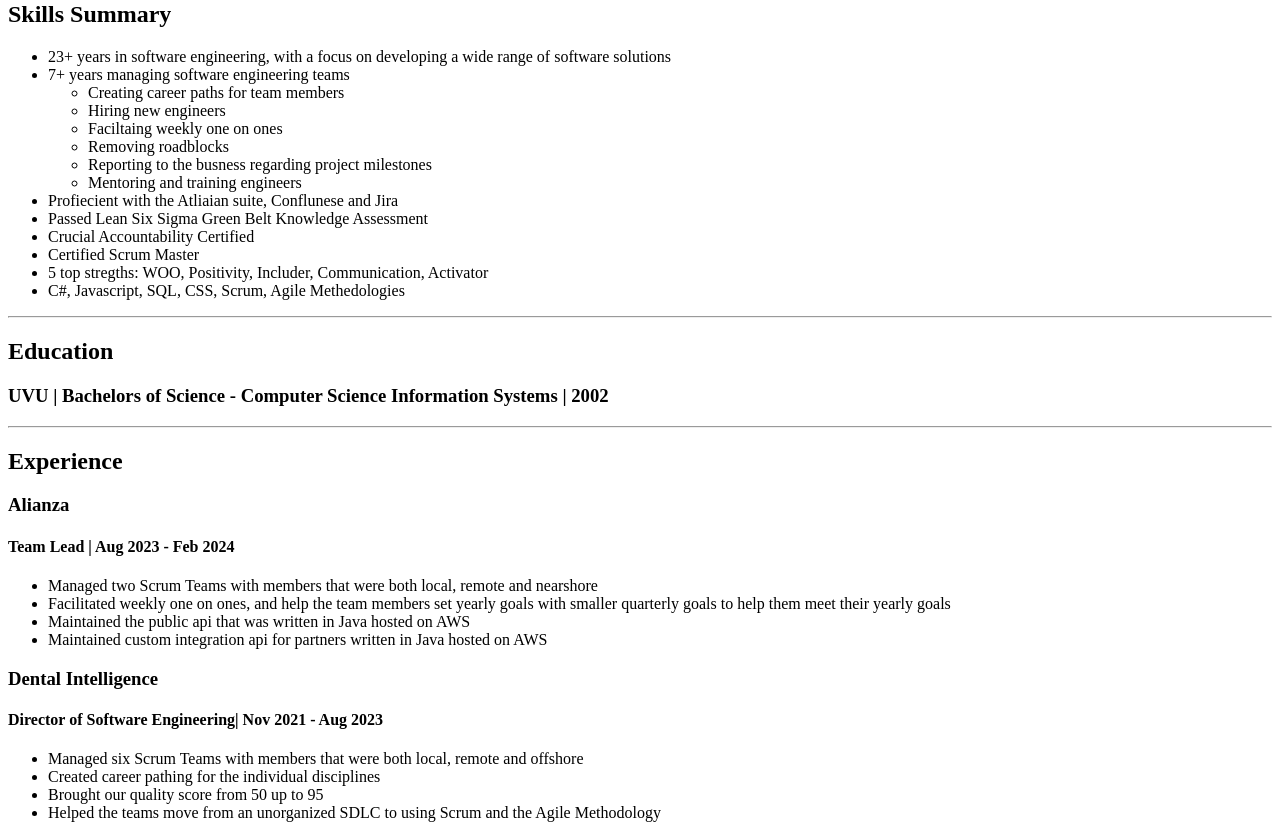
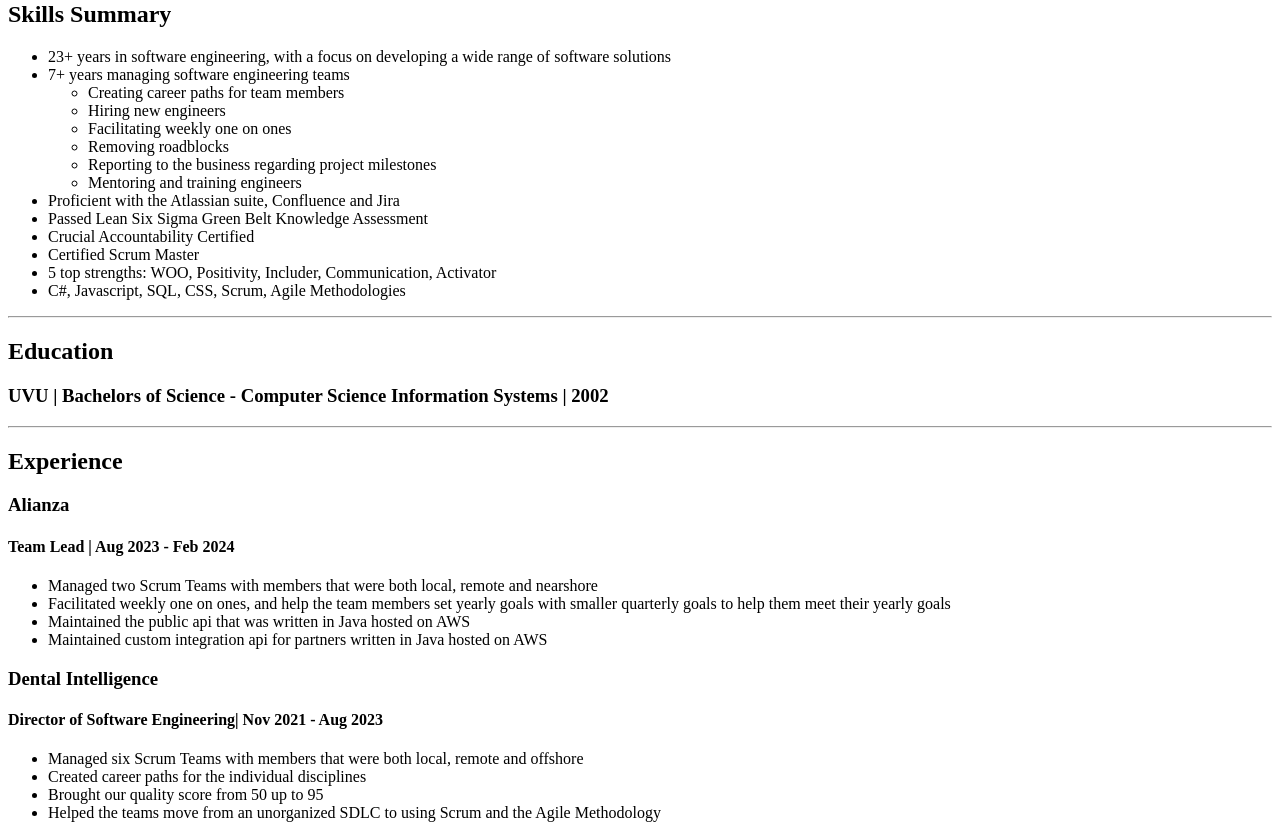
Before and after one commit to kelison50/Resume, a plain HTML site: page index.html in a window 1280 px wide. Shown: the part 280-1104 px from the top of the page. Drawn offline with Linux system fonts and the light colour scheme.

Commit message:
Add files via upload

```diff
--- a/index.html
+++ b/index.html
@@ -17,18 +17,18 @@
             <ul>
                 <li>Creating career paths for team members</li>
                 <li>Hiring new engineers</li>
-                <li>Faciltaing weekly one on ones</li>
+                <li>Facilitating weekly one on ones</li>
                 <li>Removing roadblocks</li>
-                <li>Reporting to the busness regarding project milestones</li>
+                <li>Reporting to the business regarding project milestones</li>
                 <li>Mentoring and training engineers</li>
             </ul>
         </li>
-        <li>Profiecient with the Atliaian suite, Conflunese and Jira</li>
+        <li>Proficient with the Atlassian suite, Confluence and Jira</li>
         <li>Passed Lean Six Sigma Green Belt Knowledge Assessment</li>
         <li>Crucial Accountability Certified</li>
         <li>Certified Scrum Master</li>
-        <li>5 top stregths: WOO, Positivity, Includer, Communication, Activator</li>
-        <li>C#, Javascript, SQL, CSS, Scrum, Agile Methedologies</li>
+        <li>5 top strengths: WOO, Positivity, Includer, Communication, Activator</li>
+        <li>C#, Javascript, SQL, CSS, Scrum, Agile Methodologies</li>
     </ul>
     <hr>
     <h2>Education</h2>
@@ -48,7 +48,7 @@
     <h4>Director of Software Engineering| Nov 2021 - Aug 2023</h4>
     <ul>
         <li>Managed six Scrum Teams with members that were both local, remote and offshore</li>
-        <li>Created career pathing for the individual disciplines</li>
+        <li>Created career paths for the individual disciplines</li>
         <li>Brought our quality score from 50 up to 95</li>
         <li>Helped the teams move from an unorganized SDLC to using Scrum and the Agile
             Methodology</li>
```
